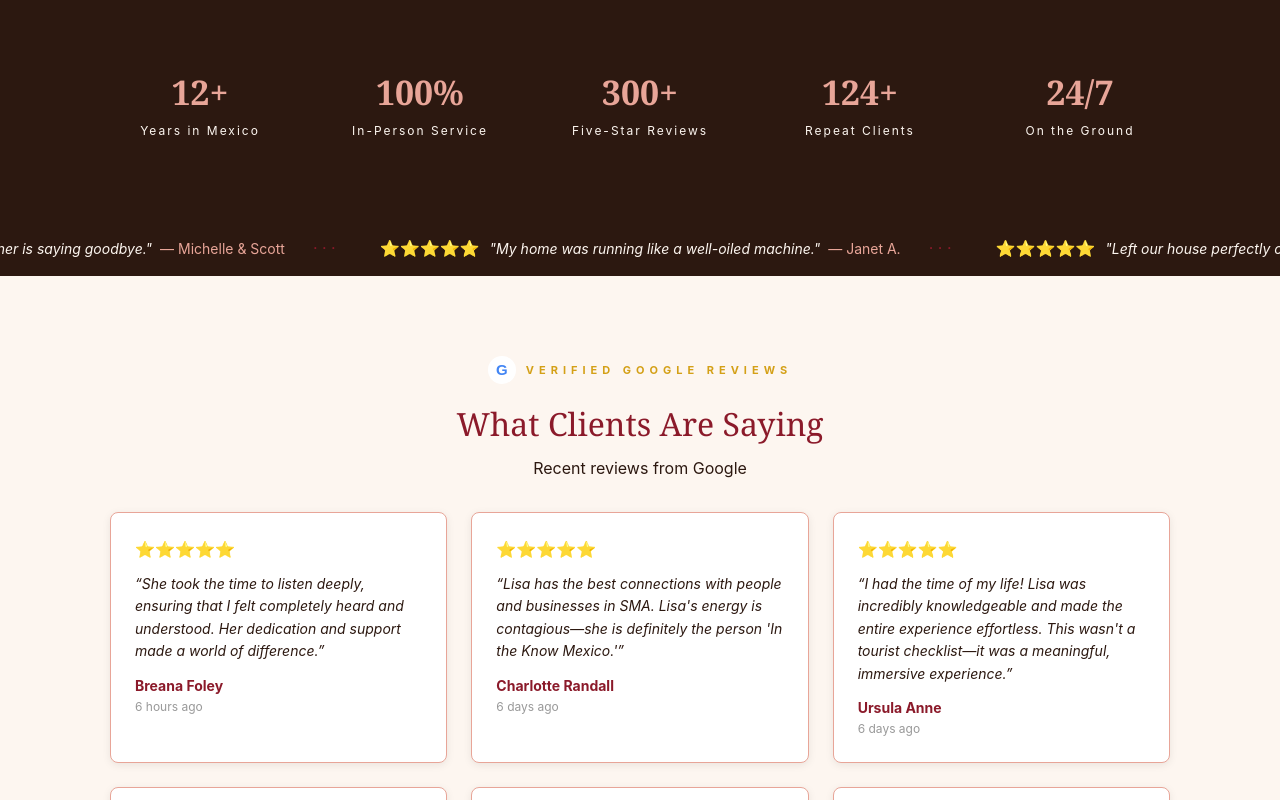
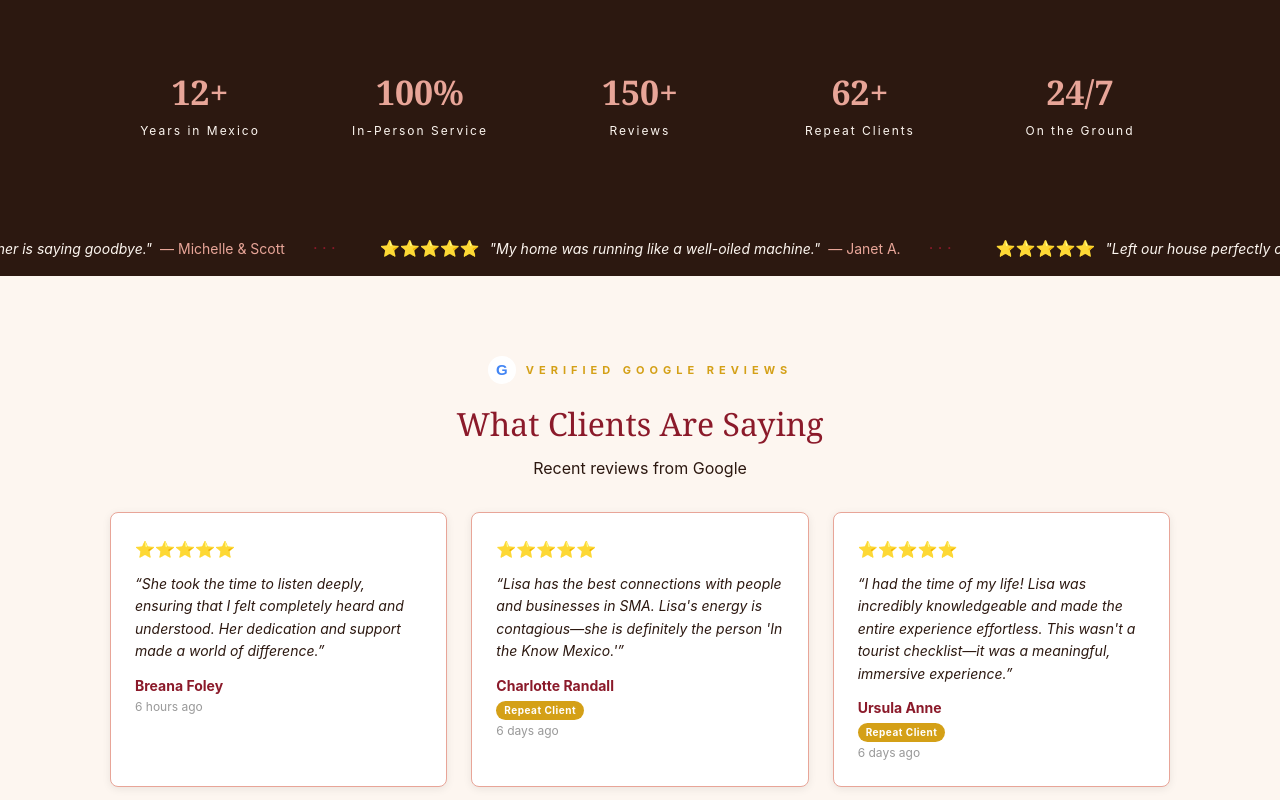
Before and after one commit to IntheknowMX/intheknowmx.com, a Next.js app: page / in a window 1280 px wide. Shown: the part 840-1640 px from the top of the page. Built offline with nearby package versions, Linux system fonts and the light colour scheme.

Commit message:
Update stats: 150+ reviews, 62+ repeat clients; add Repeat Client badges

```diff
--- a/app/page.tsx
+++ b/app/page.tsx
@@ -221,8 +221,8 @@ export default function Home() {
           {[
             { number: '12+', label: 'Years in Mexico' },
             { number: '100%', label: 'In-Person Service' },
-            { number: '300+', label: 'Five-Star Reviews' },
-            { number: '124+', label: 'Repeat Clients' },
+            { number: '150+', label: 'Reviews' },
+            { number: '62+', label: 'Repeat Clients' },
             { number: '24/7', label: 'On the Ground' },
           ].map((stat) => (
             <div key={stat.label} className="stats-card">
@@ -274,16 +274,17 @@ export default function Home() {
           <div style={{ display: 'grid', gridTemplateColumns: 'repeat(3, 1fr)', gap: '24px', marginBottom: '32px' }}>
             {[
               { name: 'Breana Foley', excerpt: 'She took the time to listen deeply, ensuring that I felt completely heard and understood. Her dedication and support made a world of difference.', time: '6 hours ago' },
-              { name: 'Charlotte Randall', excerpt: "Lisa has the best connections with people and businesses in SMA. Lisa's energy is contagious—she is definitely the person 'In the Know Mexico.'", time: '6 days ago' },
-              { name: 'Ursula Anne', excerpt: "I had the time of my life! Lisa was incredibly knowledgeable and made the entire experience effortless. This wasn't a tourist checklist—it was a meaningful, immersive experience.", time: '6 days ago' },
+              { name: 'Charlotte Randall', excerpt: "Lisa has the best connections with people and businesses in SMA. Lisa's energy is contagious—she is definitely the person 'In the Know Mexico.'", time: '6 days ago', repeat: true },
+              { name: 'Ursula Anne', excerpt: "I had the time of my life! Lisa was incredibly knowledgeable and made the entire experience effortless. This wasn't a tourist checklist—it was a meaningful, immersive experience.", time: '6 days ago', repeat: true },
               { name: 'Kirsten Guisto', excerpt: 'We highly recommend Lisa! She uncovered our wants and needs perfectly and helped ensure a smooth transition. She is very knowledgeable about San Miguel.', time: 'a week ago' },
-              { name: 'Cliff Cunningham', excerpt: 'Lisa is a true leader and inspiration. She has a way of traversing through dilemmas with ease. She continues to help me get on the right path towards my expat conquest.', time: 'a week ago' },
+              { name: 'Cliff Cunningham', excerpt: 'Lisa is a true leader and inspiration. She has a way of traversing through dilemmas with ease. She continues to help me get on the right path towards my expat conquest.', time: 'a week ago', repeat: true },
               { name: 'Brenda Miles', excerpt: "If you're lucky enough to cross paths with Lisa, you'll discover she's one of those rare people who seems to know how to solve just about any problem. In the Know Mexico is having a trusted friend in your corner when you need one most.", time: 'a week ago' },
             ].map((r) => (
               <div key={r.name} style={{ backgroundColor: 'white', border: '1px solid #E8A598', padding: '24px', borderRadius: '8px', boxShadow: '0 2px 8px rgba(0,0,0,0.08)' }}>
                 <div style={{ color: '#D4A017', fontSize: '16px', marginBottom: '12px' }}>⭐⭐⭐⭐⭐</div>
                 <p style={{ fontSize: '14px', lineHeight: '1.6', color: '#2C1810', fontStyle: 'italic', marginBottom: '12px' }}>&ldquo;{r.excerpt}&rdquo;</p>
                 <div style={{ fontWeight: 'bold', color: '#8B1A2A', fontSize: '14px' }}>{r.name}</div>
+                {r.repeat && <span style={{ display: 'inline-block', backgroundColor: '#D4A017', color: 'white', fontSize: '10px', fontWeight: '700', letterSpacing: '0.5px', padding: '2px 8px', borderRadius: '10px', marginTop: '4px' }}>Repeat Client</span>}
                 <div style={{ color: '#999', fontSize: '12px', marginTop: '2px' }}>{r.time}</div>
               </div>
             ))}
@@ -1290,9 +1291,9 @@ export default function Home() {
           </h2>
           <div className="testimonials-grid">
             {[
-              { quote: "She is tenacious, organized, and deeply caring — going above and beyond to make sure her clients feel seen, supported, and completely at ease. She's not just a relocation concierge — she's a trusted guide.", name: 'Tiffany Paige', title: 'Licensed Real Estate Advisor, The Agency SMA', date: '2026' },
+              { quote: "She is tenacious, organized, and deeply caring — going above and beyond to make sure her clients feel seen, supported, and completely at ease. She's not just a relocation concierge — she's a trusted guide.", name: 'Tiffany Paige', title: 'Licensed Real Estate Advisor, The Agency SMA', date: '2026', repeat: true },
               { quote: "I could not be more pleased with Lisa! She was very responsive, reasonable and she stayed with the program until we were successful. Do business with Lisa and she will solve your problems!", name: 'Terry M.', title: '', date: '2026' },
-              { quote: "From the moment I got off the plane, Lisa showed up with kindness, clarity, and a deep knowledge of how things work here. She met me at my Airbnb, took me grocery shopping, helped me with the ATM, showed me around San Miguel, and helped me find my apartment. Lisa is more than a service provider — she's a support system, a guide, and a true friend.", name: 'Brian Keith Webster', title: 'Author', date: '2025' },
+              { quote: "From the moment I got off the plane, Lisa showed up with kindness, clarity, and a deep knowledge of how things work here. She met me at my Airbnb, took me grocery shopping, helped me with the ATM, showed me around San Miguel, and helped me find my apartment. Lisa is more than a service provider — she's a support system, a guide, and a true friend.", name: 'Brian Keith Webster', title: 'Author', date: '2025', repeat: true },
               { quote: "A plumbing disaster occurred while we were off the grid on a cruise — Lisa handled everything with exceptional grace and competence. She contacted neighbors, coordinated local plumbers and electricians, and ensured our pets and property were safe and cared for.", name: 'Sugar & Sandy Hudson', title: 'Mayor, Los Frailes SMA', date: '2025' },
               { quote: "Left our house perfectly clean and exactly how we left it, just a little better. Turtle was happy and healthy upon our return and we're so grateful he was in good hands.", name: 'Claire H.', title: '', date: '2023' },
               { quote: "Oh my gosh! Lisa was amazing and so great to work with. She took great care of Miss Prissy and our house. I hope to use her again in the future.", name: 'Joni S.', title: '', date: '2023' },
@@ -1303,14 +1304,14 @@ export default function Home() {
               { quote: "She is dedicated and took very good care of my older dog who had health issues. She went beyond the call of duty on some errands I needed while I was in the hospital and was very flexible with me.", name: 'Paula P.', title: '', date: '2021' },
               { quote: "She took care of our 3 dogs, cat and bird for almost 2 weeks including pool and greenhouse. Her experience with pets and homes made it so easy to leave our fur babies. I have never had any house sitter clean the sheets on the bed she used before. If you are lucky enough to use Lisa's many services, you will not be disappointed.", name: 'Wendy E.', title: '', date: '2021' },
               { quote: "We have a daughter that is in and out of the hospital out of state. Lisa has been so accommodating and even willing to stay extra days when needed. Such a stress relief knowing she's taking care of our pup.", name: 'Kathryn W.', title: '', date: '2020' },
-              { quote: "Lisa was prompt, professional and everything you could want in a dog sitter. She even adjusted her schedule to take Charlie on an extra walk when our flight was delayed. I cannot say enough good things about her.", name: 'Brandon S.', title: '', date: '2019' },
-              { quote: "When we arrived home we found a cooked dinner, well kept house — cleaner than we left it — and a happy cat. Strongly recommend her to anyone who is in need of house and pet sitting.", name: 'Neslihan S.', title: '', date: '2018' },
+              { quote: "Lisa was prompt, professional and everything you could want in a dog sitter. She even adjusted her schedule to take Charlie on an extra walk when our flight was delayed. I cannot say enough good things about her.", name: 'Brandon S.', title: '', date: '2019', repeat: true },
+              { quote: "When we arrived home we found a cooked dinner, well kept house — cleaner than we left it — and a happy cat. Strongly recommend her to anyone who is in need of house and pet sitting.", name: 'Neslihan S.', title: '', date: '2018', repeat: true },
               { quote: "My home was running like a well-oiled machine. She had a pork chop dinner waiting for me once I woke up. As a professional dog groomer with high expectations on animal care, I would highly recommend Lisa May.", name: 'Janet A.', title: '', date: '2018' },
-              { quote: "She has cared for our 3 large indoor/outdoor dogs, kitty, and bustling guest cottage with great success. Our guests have raved about her! The hardest part about having her is saying goodbye.", name: 'Michelle & Scott Lyons', title: 'Gecko Bungalows Resort · Belize', date: '2018' },
+              { quote: "She has cared for our 3 large indoor/outdoor dogs, kitty, and bustling guest cottage with great success. Our guests have raved about her! The hardest part about having her is saying goodbye.", name: 'Michelle & Scott Lyons', title: 'Gecko Bungalows Resort · Belize', date: '2018', repeat: true },
               { quote: "Lisa was fantastic with our puppy! Great communication as well.", name: 'Sue C.', title: '', date: '2019' },
               { quote: "Lisa was great with our 4-month old puppy Puddin. Excellent communication and pictures of their walk. I would encourage you to hire her.", name: 'Sue C.', title: '', date: '2019' },
               { quote: "Lisa was wonderful. We had a last minute booking and she was able to take good care of our three dogs. She took great care of our house and sent us photos of the dogs every day we were gone.", name: 'Alex C.', title: '', date: '2019' },
-              { quote: "Lisa was great. She took great care of our home and our old dog, getting him out for walks even when it was raining. The house was clean when we got home too.", name: 'Rachel B.', title: '', date: '2019' },
+              { quote: "Lisa was great. She took great care of our home and our old dog, getting him out for walks even when it was raining. The house was clean when we got home too.", name: 'Rachel B.', title: '', date: '2019', repeat: true },
               { quote: "Lisa May put me at ease. My home was running like a well-oiled machine. As a professional dog groomer with high expectations on animal care, I would highly recommend Lisa May as a caring companion.", name: 'Doris O.', title: '', date: '2018' },
               { quote: "Lisa had our cat well taken care of. She sent us pictures of him while we were away and I'm sure gave him lots of love. Would definitely hire her again.", name: 'Katherine A.', title: '', date: '2019' },
               { quote: "Lisa is very dependable and is great at communicating timely and thoroughly! She is very flexible and willing to adapt to my dogs daily needs.", name: 'Alicia F.', title: '', date: '2019' },
@@ -1323,7 +1324,7 @@ export default function Home() {
               { quote: "Lisa was super flexible despite my concierge not showing up to give her my apartment key. She walked my pup almost a full mile in a short period of time. She is extremely responsive and I will be using her again!", name: 'Madeleine H.', title: '', date: '2019' },
               { quote: "What a great sitter for my foster pup!! She takes great photos, is prompt, and leaves great summaries. I highly recommend her.", name: 'Allison A.', title: '', date: '2019' },
               { quote: "Lisa was great! She really helped me out on a day where I couldn't get home to let Louie out. Would highly recommend and use her anytime.", name: 'Erica R.', title: '', date: '2019' },
-              { quote: "She even managed to grab my Dog Lily when her harness failed! Amazing!", name: 'Derek S.', title: '', date: '2019' },
+              { quote: "She even managed to grab my Dog Lily when her harness failed! Amazing!", name: 'Derek S.', title: '', date: '2019', repeat: true },
               { quote: "Lisa as always does a stellar job!", name: 'William S.', title: '', date: '2019' },
               { quote: "You're amazing! Thank you! I feel so good knowing they are taken care of.", name: 'Celeste G.', title: '', date: '2019' },
               { quote: "Lisa was great and sent very good updates!", name: 'Casey S.', title: '', date: '2019' },
@@ -1356,7 +1357,7 @@ export default function Home() {
               { quote: "Lisa was friendly, professional, and sweet to our dog. This was our first experience with Rover and everything went smoothly.", name: 'Drew H.', title: '', date: '2021' },
               { quote: "I highly recommend Lisa without any hesitation!! She went beyond the call of duty and my house was left in pristine condition.", name: 'Paula P.', title: '', date: '2021' },
               { quote: "Lisa watched our house and dog when we went to Mexico. She was very communicative throughout and everything was taken care of when we got home.", name: 'Emily M.', title: '', date: '2021' },
-              { quote: "Lisa took great care of Henry.", name: 'William F.', title: '', date: '2023' },
+              { quote: "Lisa took great care of Henry.", name: 'William F.', title: '', date: '2023', repeat: true },
               { quote: "Lisa is a total pro. Left our house perfectly clean and exactly how we left it, just a little better.", name: 'Claire H.', title: '', date: '2023' },
             ].map((t, i) => (
               <div key={t.name + t.date + i} style={{ backgroundColor: 'white', padding: '28px 24px', borderRadius: '8px', borderLeft: '4px solid #E8A598' }}>
@@ -1364,6 +1365,7 @@ export default function Home() {
                   "{t.quote}"
                 </p>
                 <div style={{ color: '#7D3B4E', fontWeight: 'bold', fontSize: '14px' }}>{t.name}</div>
+                {t.repeat && <span style={{ display: 'inline-block', backgroundColor: '#D4A017', color: 'white', fontSize: '10px', fontWeight: '700', letterSpacing: '0.5px', padding: '2px 8px', borderRadius: '10px', marginTop: '4px' }}>Repeat Client</span>}
                 {t.title && <div style={{ color: '#C97B8A', fontSize: '12px', marginTop: '3px' }}>{t.title}</div>}
                 <div style={{ display: 'inline-block', marginTop: '6px', fontSize: '11px', color: '#C97B8A', letterSpacing: '1px', fontWeight: '600', backgroundColor: '#FDF6F0', padding: '2px 8px', borderRadius: '10px' }}>{t.date}</div>
               </div>
```
